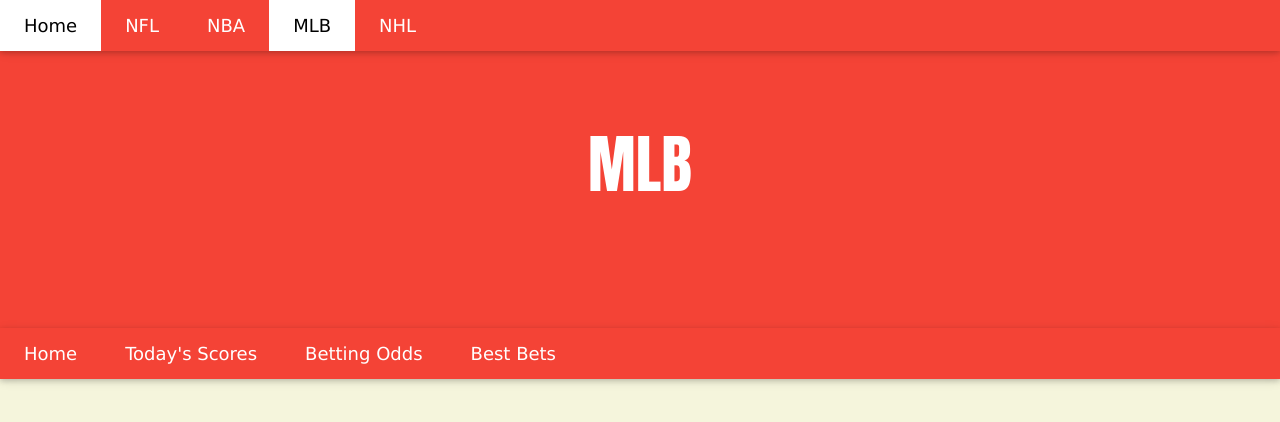
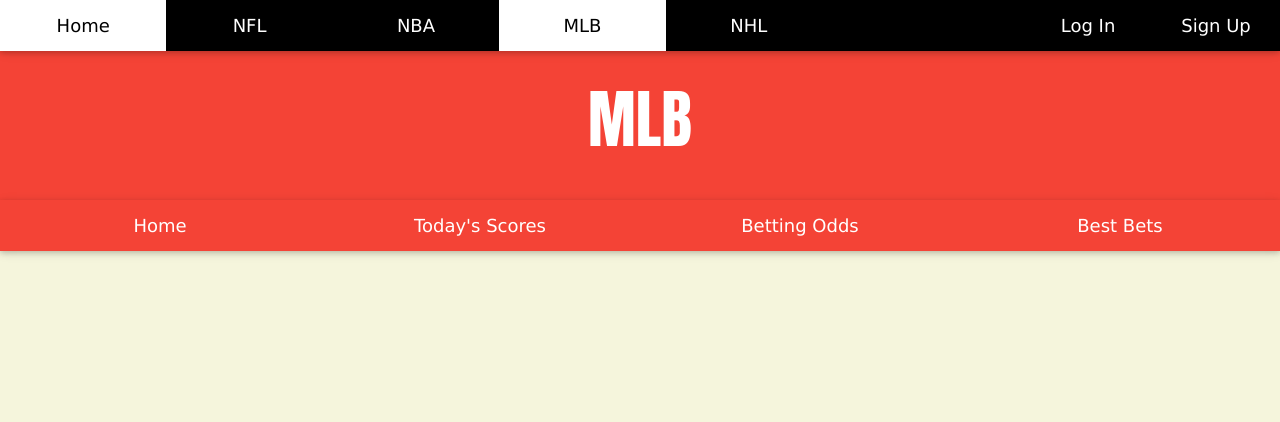
Before and after one commit to kolbyboesel/SportsScores-Old, a plain HTML site: page MLB.html in a window 1280 px wide. Drawn offline with nearby package versions, Linux system fonts and the light colour scheme.

Commit message:
Updated UI

```diff
--- a/MLB.html
+++ b/MLB.html
@@ -12,28 +12,30 @@
 </head>
 
 <body>
-    <div class="w3-top">
-        <div class="w3-bar w3-red w3-card w3-left-align w3-large">
+    <div class="w3-top" >
+        <div class="w3-bar w3-black w3-card w3-left-align w3-large">
           <a class="w3-bar-item w3-button w3-hide-medium w3-hide-large w3-right w3-padding-large w3-hover-white w3-large w3-red" href="javascript:void(0);" onclick="myFunction()" title="Toggle Navigation Menu"><i class="fa fa-bars"></i></a>
-          <a href="index.html" class="w3-bar-item w3-button w3-padding-large w3-hover-white" width=20%>Home</a>
-          <a href="NFL.html" class="w3-bar-item w3-button w3-padding-large w3-hover-white" width=20%>NFL</a>
-          <a href="NBA.html" class="w3-bar-item w3-button w3-padding-large w3-hover-white" width=20%>NBA</a>
-          <a href="MLB.html" class="w3-bar-item w3-button w3-padding-large w3-white" width=20%>MLB</a>
-          <a href="#" class="w3-bar-item w3-button w3-padding-large w3-hover-white" width=20%>NHL</a>
+          <a href="index.html" class="w3-bar-item w3-button w3-padding-large w3-hover-white" style="width: 13%;">Home</a>
+          <a href="NFL.html" class="w3-bar-item w3-button w3-padding-large w3-hover-white" style="width: 13%;">NFL</a>
+          <a href="NBA.html" class="w3-bar-item w3-button w3-padding-large w3-hover-white" style="width: 13%;">NBA</a>
+          <a href="MLB.html" class="w3-bar-item w3-button w3-padding-large w3-white" style="width: 13%;">MLB</a>
+          <a href="#" class="w3-bar-item w3-button w3-hide-small w3-padding-large w3-hover-white" style="width: 13%;">NHL</a>
+          <a href="#" class="w3-bar-item w3-button w3-hide-small w3-padding-large w3-hover-white" style="width: 10%; float: right;">Sign Up</a>
+          <a href="#" class="w3-bar-item w3-button w3-hide-small w3-padding-large w3-hover-white" style="width: 10%; float: right;"">Log In</a>
         </div>
       </div>
 
-      <header class="w3-container w3-red w3-center" style="padding:100px 16px">
+      <header class="w3-container w3-red w3-center" style="height: 25%; padding-top: 55px;">
         <h1 class="w3-margin w3-jumbo" style="color: white; font-family:Impact, Haettenschweiler, 'Arial Narrow Bold', sans-serif;">MLB</h1>
       </header>
 
       <div class="w3" width=100%>
         <div class="w3-bar w3-red w3-card w3-large" width=100%>
           <a class="w3-bar-item w3-button w3-hide-medium w3-hide-large w3-right w3-padding-large w3-hover-white w3-large w3-red" href="javascript:void(0);" onclick="myFunction()" title="Toggle Navigation Menu"><i class="fa fa-bars"></i></a>
-          <a onclick=clearMLB() class="w3-bar-item w3-button w3-hide-small w3-padding-large w3-hover-white" width=25%>Home</a>
-          <a onclick=showMLBScores() class="w3-bar-item w3-button w3-hide-small w3-padding-large w3-hover-white" width=25%>Today's Scores</a>
-          <a onclick=showMLBOdds() class="w3-bar-item w3-button w3-hide-small w3-padding-large w3-hover-white" width=25%>Betting Odds</a>
-          <a onclick=clearMLB() class="w3-bar-item w3-button w3-hide-small w3-padding-large w3-hover-white" width=25%>Best Bets</a>
+          <a onclick=clearMLB() class="w3-bar-item w3-button w3-hide-small w3-padding-large w3-hover-white" style="width: 25%;">Home</a>
+          <a onclick=showMLBScores() class="w3-bar-item w3-button w3-hide-small w3-padding-large w3-hover-white" style="width: 25%;">Today's Scores</a>
+          <a onclick=showMLBOdds() class="w3-bar-item w3-button w3-hide-small w3-padding-large w3-hover-white" style="width: 25%;">Betting Odds</a>
+          <a onclick=clearMLB() class="w3-bar-item w3-button w3-hide-small w3-padding-large w3-hover-white" style="width: 25%;">Best Bets</a>
         </div>
       </div>
     <div class="containerMLB"></div>
```
Also changed, not shown: NBA.html (+17 -15 lines), NFL.html (+13 -11 lines), index.html (+9 -7 lines).
